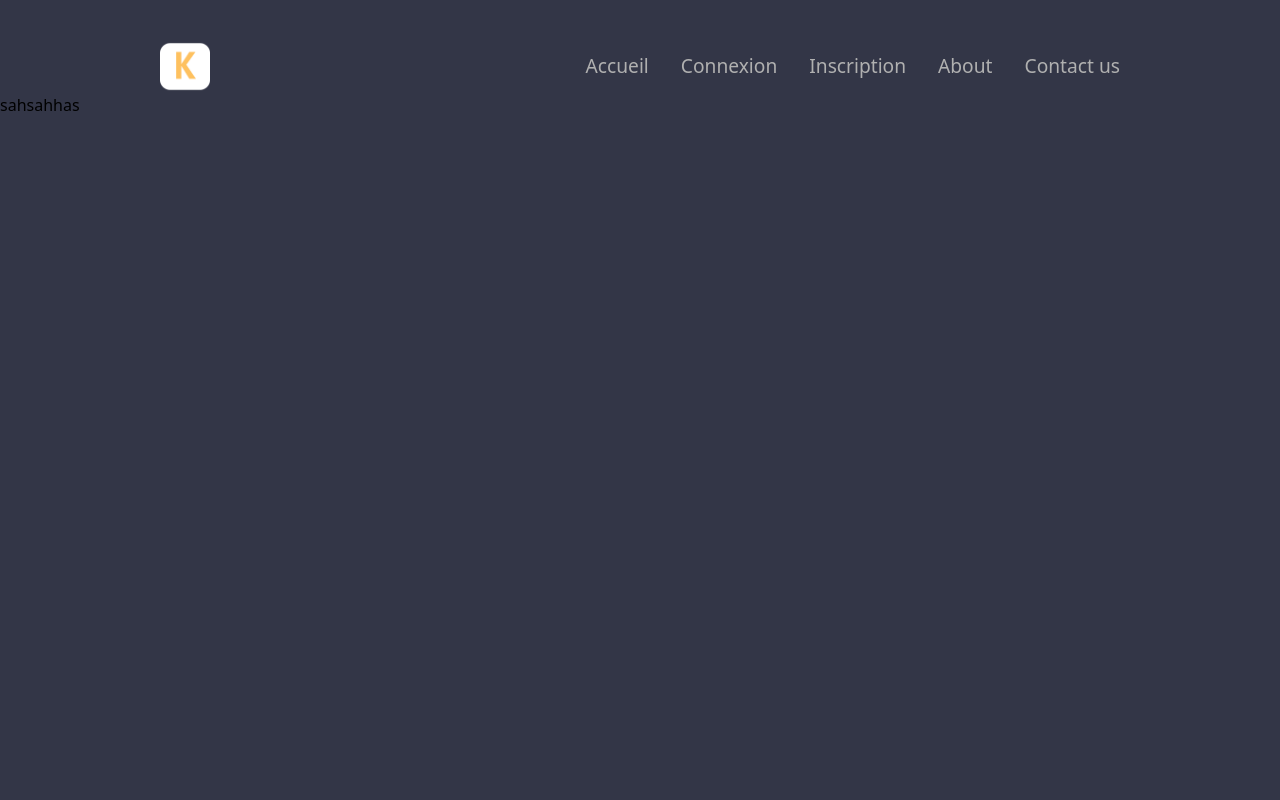
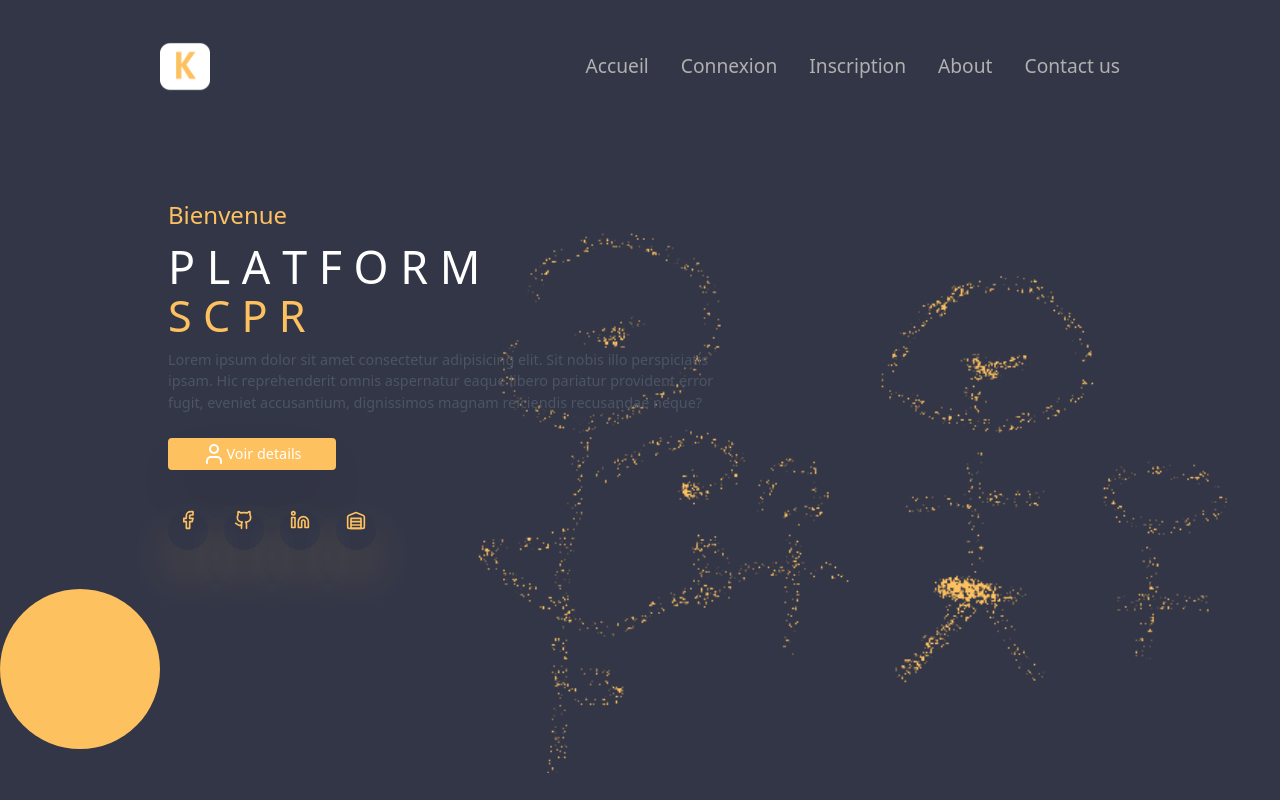
Before and after one commit to SCPR-Groupe/leFront, a React (Vite) app: page /Accueil in a window 1280 px wide. Built offline with nearby package versions, Linux system fonts and the light colour scheme.

Commit message:
aecceuil

```diff
--- a/package.json
+++ b/package.json
@@ -13,6 +13,7 @@
     "@redux-devtools/extension": "^3.3.0",
     "@reduxjs/toolkit": "^2.5.1",
     "axios": "^1.7.7",
+    "front_sanctum": "file:",
     "jquery": "^3.7.1",
     "lucide-react": "^0.462.0",
     "notistack": "^3.0.2",
--- a/src/composant/header.jsx
+++ b/src/composant/header.jsx
@@ -7,7 +7,6 @@ const Header = () => {
       <div className="w-full flex items-center justify-between px-[10em] pt-10">
 
         <img src="kalam.png" alt=""  width={50} />
-
 
         <div className="flex items-center justify-center space-x-8 text-[#b0b0b0] text-[1.2em]">
 
--- a/src/page/Page_ACCES_PUBLIC/Accueil.jsx
+++ b/src/page/Page_ACCES_PUBLIC/Accueil.jsx
@@ -1,6 +1,7 @@
 // import { Lock, Mail, Save } from "lucide-react";
 import { useEffect } from "react";
 // import $ from "jquery";
+import { Facebook, Github, Linkedin, User, Warehouse } from 'lucide-react'
 
 const Accueil = () => {
 
@@ -11,10 +12,42 @@ const Accueil = () => {
   return (
 
    <>
-   <div>
-    <h1>sahsahhas</h1>
+   <div style={{background:"URL(font.png)",backgroundSize:"cover"}} className="w-[100%] h-[83vh] ml-[0vw] mt-[2vh] overflow-hidden">
+    <div className="rounded-full w-[10rem] h-[10rem] absolute bg-jaune mt-[60vh]"></div>
+        <div className="w-[80%] h-[80vh] ml-[10vw] mt-[2vh]">
+          <div className="mt-[15vh] ml-10">
+            <p className='text-jaune mt-[-4vh] text-[1.5rem]'>Bienvenue</p>
+            <p className='text-white text-[2.8rem]'>P L A T F O  R M</p>
+            <p className='text-jaune mt-[-2vh] text-[2.7rem]'>S C P R</p>
+            <p className='text-gray-600 text-[0.9rem] w-[35rem]'>Lorem ipsum dolor sit amet consectetur adipisicing elit. Sit nobis illo perspiciatis ipsam. Hic reprehenderit omnis aspernatur eaque libero pariatur provident error fugit, eveniet accusantium, dignissimos magnam reiciendis recusandae neque?  </p>
+            <div className='cursor-pointer mt-6'>
+              <div className='bg-white ml-3 rounded w-[9rem] h-[2rem]'></div>
+              <div className='bg-jaune mt-[-4vh] text-[0.9rem]  w-[10.5rem] px-4 text-white items-center flex shadow-2xl shadow-jtext-jaune rounded h-[2rem] justify-center'>
+                <User /> Voir details
+              </div>
+            </div>
+            <div className='icon flex mt-10'>
+              <a href='https://www.facebook.com/felix.brayannsrbd' className='flex align-items-center justify-center shadow-jaune shadow-2xl w-10 h-10 rounded-full cursor-pointer bas'>
+                <Facebook size={20} className='text-jaune' />
+              </a>
+              <a className='flex align-items-center justify-center shadow-jaune shadow-2xl w-10 h-10 rounded-full ml-4 cursor-pointer bas1'>
+                <Github size={20} className='text-jaune' />
+              </a>
+              <a className='flex align-items-center justify-center shadow-jaune shadow-2xl w-10 h-10 rounded-full ml-4 cursor-pointer bas2'>
+                <Linkedin size={20} className='text-jaune' />
+              </a>
+              <a className='flex align-items-center justify-center shadow-jaune shadow-2xl w-10 h-10 rounded-full ml-4 cursor-pointer bas3'>
+                <Warehouse size={20} className='text-jaune' />
+              </a>
+            </div>
+
+            <div id='chifre' className="bas1 mt-3">
+
+          </div>
+
+          </div>
+        </div>
    </div>
-
    </>
   );
 };
```
Also changed, not shown: public/font.png (added), 1 other file (tests, documents, lock files or other folders).
